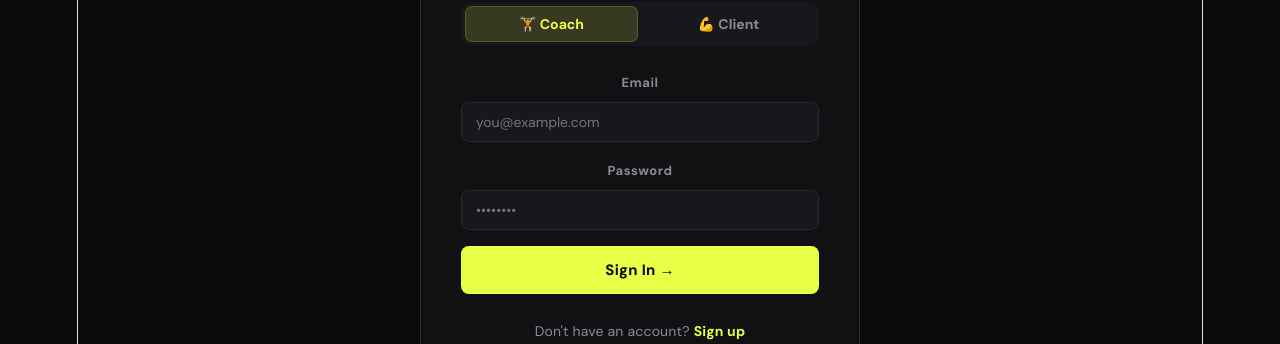
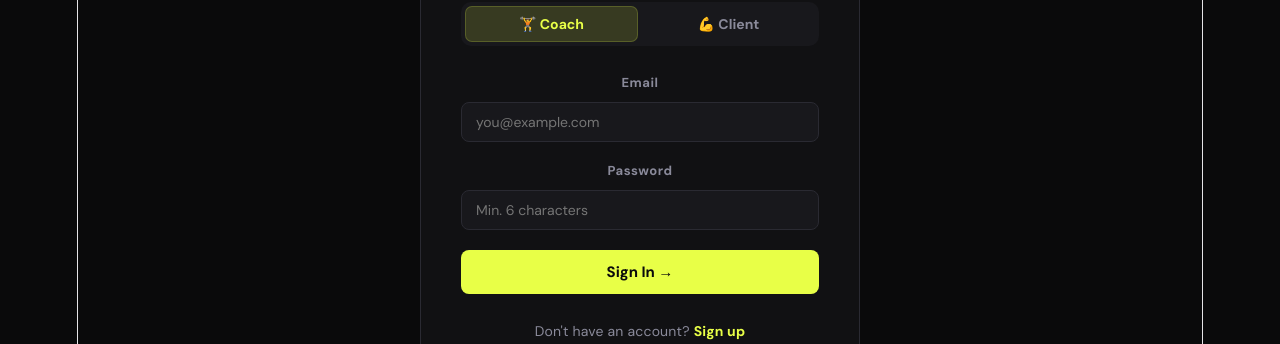
Before and after one commit to shegan09/fitcoachpro, a React (Vite) app: page / in a window 1280 px wide. Both pictures are taken after a click on the button "Sign In". Shown: the part 355-699 px from the top of the page. Built offline with nearby package versions, Linux system fonts and the light colour scheme.

Commit message:
add real firebase auth

```diff
--- a/src/App.jsx
+++ b/src/App.jsx
@@ -1,4 +1,10 @@
 import { useState, useEffect, useRef } from "react";
+import { auth } from "./firebase";
+import {
+  createUserWithEmailAndPassword,
+  signInWithEmailAndPassword,
+  updateProfile
+} from "firebase/auth";
 
 const COLORS = {
   bg: "#0A0A0B",
@@ -431,22 +437,79 @@ const LandingPage = ({ onNavigate }) => {
 // AUTH PAGES
 // ─────────────────────────────────────────────────────────────────────────────
 
+
 const AuthPage = ({ mode, onNavigate, onLogin }) => {
   const [role, setRole] = useState("coach");
   const [name, setName] = useState("");
   const [email, setEmail] = useState("");
   const [password, setPassword] = useState("");
-
-  const handleSubmit = () => {
-    if (!email) return;
-    const user = {
-      name: name || (role === "coach" ? "John Carter" : "Mike Rodriguez"),
-      email,
-      role,
-      id: role === "coach" ? "johnfitness" : "client1"
-    };
-    onLogin(user);
-    onNavigate("dashboard");
+  const [error, setError] = useState("");
+  const [loading, setLoading] = useState(false);
+
+  const handleSubmit = async () => {
+    setError("");
+    setLoading(true);
+
+    // Basic validation
+    if (!email || !password) {
+      setError("Please fill in all fields.");
+      setLoading(false);
+      return;
+    }
+    if (password.length < 6) {
+      setError("Password must be at least 6 characters.");
+      setLoading(false);
+      return;
+    }
+    if (mode === "signup" && !name) {
+      setError("Please enter your name.");
+      setLoading(false);
+      return;
+    }
+
+    try {
+      let userCredential;
+
+      if (mode === "signup") {
+        // Create new account
+        userCredential = await createUserWithEmailAndPassword(auth, email, password);
+        // Save their name to Firebase profile
+        await updateProfile(userCredential.user, { displayName: name });
+      } else {
+        // Sign in existing account
+        userCredential = await signInWithEmailAndPassword(auth, email, password);
+      }
+
+      const firebaseUser = userCredential.user;
+
+      // Build user object for the app
+      const user = {
+        name: firebaseUser.displayName || email.split("@")[0],
+        email: firebaseUser.email,
+        uid: firebaseUser.uid,
+        role: role,
+      };
+
+      onLogin(user);
+      onNavigate("dashboard");
+
+    } catch (err) {
+      // Show friendly error messages
+      if (err.code === "auth/email-already-in-use") {
+        setError("This email is already registered. Try signing in instead.");
+      } else if (err.code === "auth/user-not-found") {
+        setError("No account found with this email. Try signing up.");
+      } else if (err.code === "auth/wrong-password") {
+        setError("Wrong password. Please try again.");
+      } else if (err.code === "auth/invalid-email") {
+        setError("Please enter a valid email address.");
+      } else if (err.code === "auth/invalid-credential") {
+        setError("Wrong email or password. Please try again.");
+      } else {
+        setError("Something went wrong. Please try again.");
+      }
+      setLoading(false);
+    }
   };
 
   return (
@@ -487,13 +550,40 @@ const AuthPage = ({ mode, onNavigate, onLogin }) => {
           ))}
         </div>
 
+        {/* Error Message */}
+        {error && (
+          <div style={{
+            background: COLORS.dangerBg, border: `1px solid ${COLORS.danger}40`,
+            borderRadius: 8, padding: "10px 14px", marginBottom: 16,
+            fontSize: 13, color: COLORS.danger
+          }}>
+            ⚠️ {error}
+          </div>
+        )}
+
         <div style={{ display: "flex", flexDirection: "column", gap: 16 }}>
-          {mode === "signup" && <Input label="Full Name" placeholder="Your full name" value={name} onChange={e => setName(e.target.value)} />}
-          <Input label="Email" type="email" placeholder="you@example.com" value={email} onChange={e => setEmail(e.target.value)} />
-          <Input label="Password" type="password" placeholder="••••••••" value={password} onChange={e => setPassword(e.target.value)} />
-          <Button variant="primary" size="lg" onClick={handleSubmit} style={{ width: "100%", justifyContent: "center" }}>
-            {mode === "login" ? "Sign In" : "Create Account"} →
-          </Button>
+          {mode === "signup" && (
+            <Input label="Full Name" placeholder="Your full name"
+              value={name} onChange={e => setName(e.target.value)} />
+          )}
+          <Input label="Email" type="email" placeholder="you@example.com"
+            value={email} onChange={e => setEmail(e.target.value)} />
+          <Input label="Password" type="password" placeholder="Min. 6 characters"
+            value={password} onChange={e => setPassword(e.target.value)} />
+
+          <button
+            onClick={handleSubmit}
+            disabled={loading}
+            style={{
+              background: loading ? COLORS.surface3 : COLORS.accent,
+              color: loading ? COLORS.textMuted : "#0A0A0B",
+              border: "none", borderRadius: 8, padding: "12px 22px",
+              fontSize: 15, fontWeight: 700, cursor: loading ? "not-allowed" : "pointer",
+              width: "100%", marginTop: 4
+            }}
+          >
+            {loading ? "Please wait..." : (mode === "login" ? "Sign In →" : "Create Account →")}
+          </button>
         </div>
 
         <div style={{ textAlign: "center", marginTop: 24, fontSize: 14, color: COLORS.textMuted }}>
```
